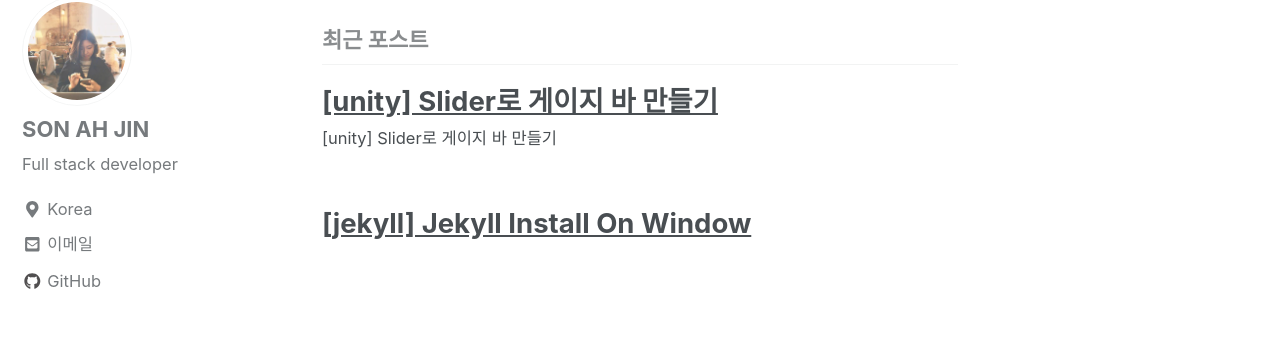
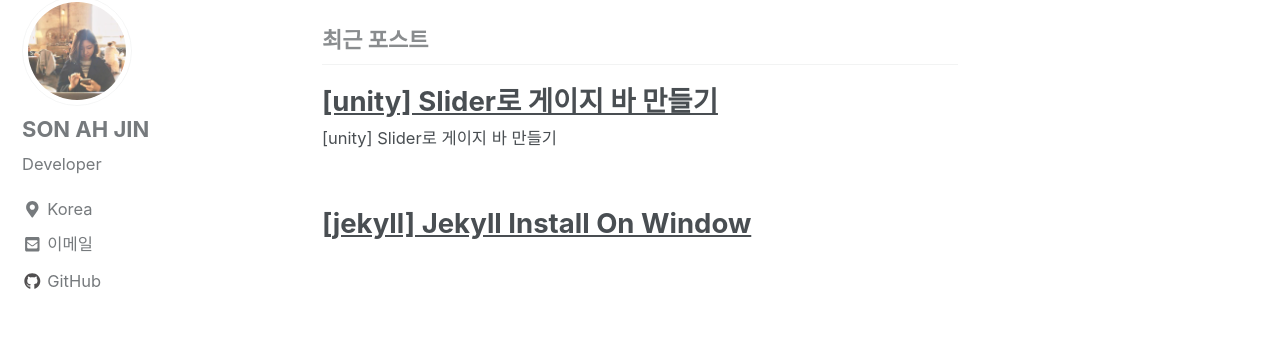
Before and after one commit to sonAJin1/sonAJin1.github.io, a Jekyll site: the page built from index.html, in a window 1280 px wide. Shown: the part 148-496 px from the top of the page. Built offline with Jekyll 4.4.1, drawn with Linux system fonts in a browser that asks for light colours; nearby versions of some CDN libraries; the list of posts is cut into pages by our own code.

Commit message:
[2018.06.18] update config 02

```diff
--- a/_config.yml
+++ b/_config.yml
@@ -102,7 +102,7 @@ analytics:
 author:
   name             : "SON AH JIN"
   avatar           : /assets/img/profile.jpg # path of avatar image, e.g. "/assets/images/bio-photo.jpg"
-  bio              : "Full stack developer"
+  bio              : "Developer"
   location         : "Korea"
   email            : sonajin11@gmail.com
   uri              :
```
